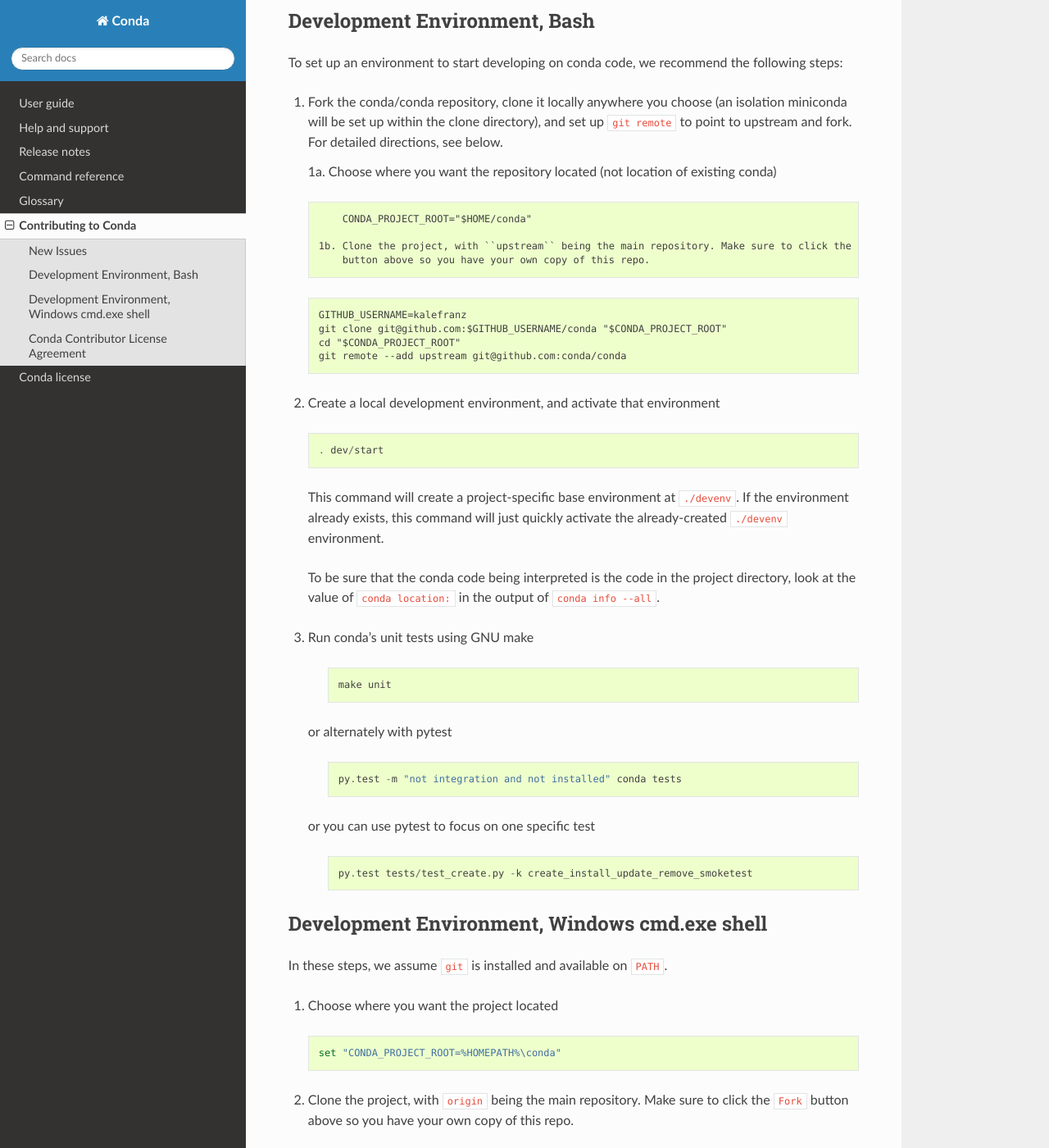
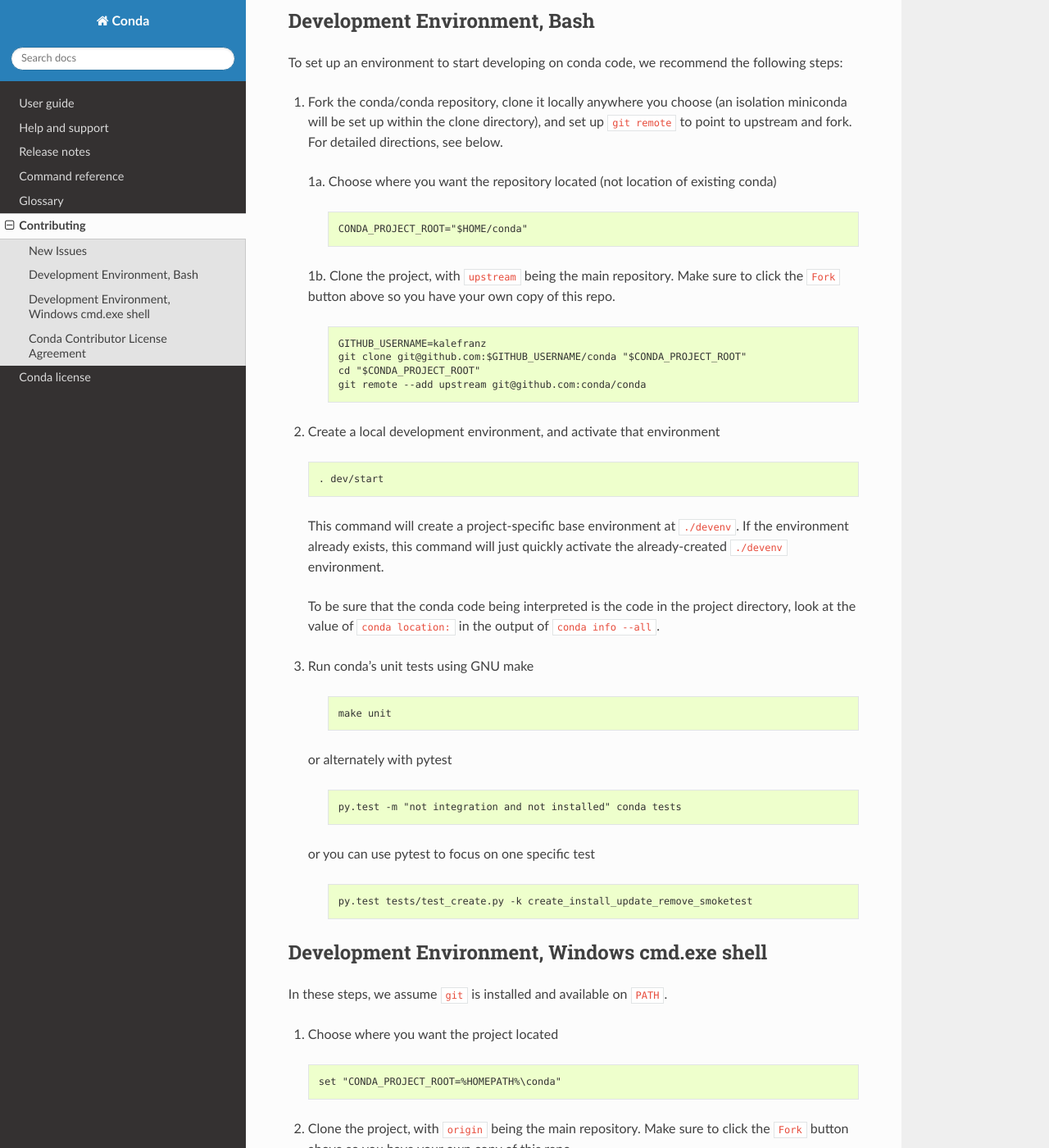
Before and after one commit to conda/conda-docs, a Sphinx documentation site: the page built from docs/source/contributing.rst, in a window 1280 px wide and 1400 px high, scrolled down 447 px. Shown: the whole window at 82% size. Built offline with Sphinx 7.4.7 and the Read the Docs theme 2.0.0, drawn with Linux system fonts in a browser that asks for light colours; some of the changed lines change nothing that is shown; some of the changed text lies outside the part shown.

Commit message:
try making Sphinx happy
Signed-off-by: Kale Franz <kfranz@continuum.io>

```diff
--- a/docs/source/contributing.rst
+++ b/docs/source/contributing.rst
@@ -1,5 +1,5 @@
-Contributing to Conda
-=====================
+Contributing
+============
 
 New Issues
 ----------
@@ -23,16 +23,16 @@
    will be set up within the clone directory), and set up ``git remote`` to point to upstream
    and fork. For detailed directions, see below.
 
-   1a. Choose where you want the repository located (not location of existing conda)
+ 1a. Choose where you want the repository located (not location of existing conda)
 
-  .. code-block ::
+  .. code-block :: console
 
        CONDA_PROJECT_ROOT="$HOME/conda"
 
-   1b. Clone the project, with ``upstream`` being the main repository. Make sure to click the ``Fork``
-       button above so you have your own copy of this repo.
+ 1b. Clone the project, with ``upstream`` being the main repository. Make sure to click the ``Fork``
+ button above so you have your own copy of this repo.
 
-  .. code-block ::
+    .. code-block :: console
 
        GITHUB_USERNAME=kalefranz
        git clone git@github.com:$GITHUB_USERNAME/conda "$CONDA_PROJECT_ROOT"
@@ -41,7 +41,7 @@
 
 2. Create a local development environment, and activate that environment
 
-  .. code-block ::
+  .. code-block :: console
 
        . dev/start
 
@@ -54,19 +54,19 @@
 
 3. Run conda's unit tests using GNU make
 
-  .. code-block ::
+  .. code-block :: console
 
        make unit
 
  or alternately with pytest
 
-  .. code-block ::
+  .. code-block :: console
 
        py.test -m "not integration and not installed" conda tests
 
  or you can use pytest to focus on one specific test
 
-  .. code-block ::
+  .. code-block :: console
 
        py.test tests/test_create.py -k create_install_update_remove_smoketest
 
@@ -79,14 +79,14 @@
 
 1. Choose where you want the project located
 
-  .. code-block ::
+  .. code-block :: console
 
        set "CONDA_PROJECT_ROOT=%HOMEPATH%\conda"
 
 2. Clone the project, with ``origin`` being the main repository. Make sure to click the ``Fork``
    button above so you have your own copy of this repo.
 
-  .. code-block ::
+  .. code-block :: console
 
        set GITHUB_USERNAME=kalefranz
        git clone git@github.com:conda/conda "%CONDA_PROJECT_ROOT%"
@@ -98,7 +98,7 @@
 
 3. Create a local development environment, and activate that environment
 
-  .. code-block ::
+  .. code-block :: console
 
        .\dev\start
 
```
